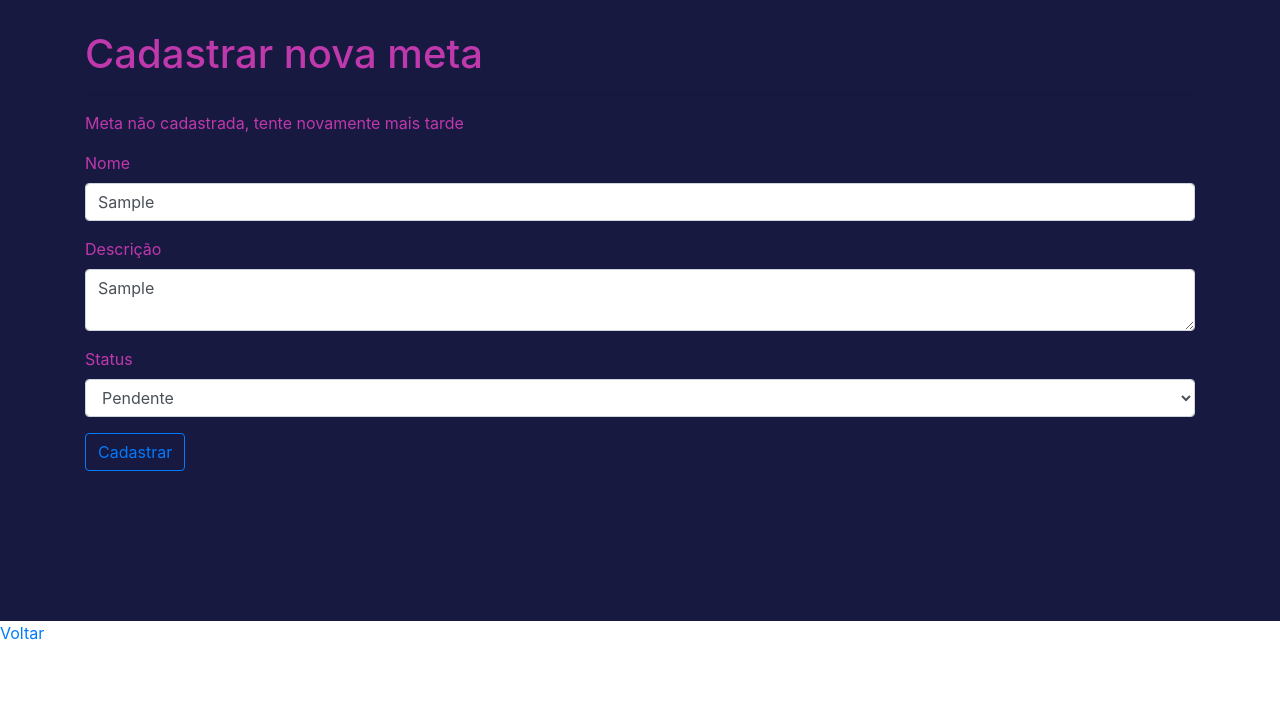
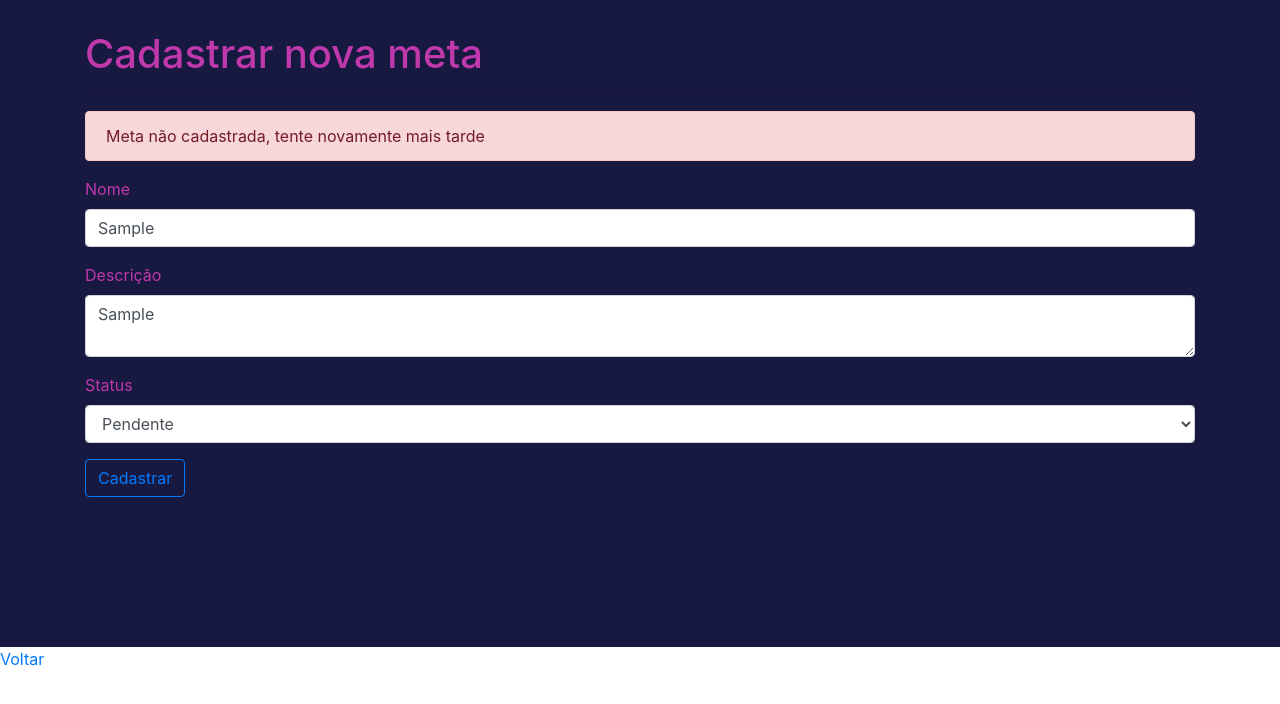
Before and after one commit to VitorBassDev/metas_celke_frontend, a Next.js app: page /cadastrar in a window 1280 px wide. Both pictures are taken after typing "Sample", "Sample" into the empty fields and a click on the button "Cadastrar". Shown: the top 704 px of the page. Built offline with nearby package versions, Linux system fonts and the light colour scheme; no server answers.

Commit message:
Add message return Return - Successs or Error

```diff
--- a/pages/cadastrar.js
+++ b/pages/cadastrar.js
@@ -8,6 +8,7 @@ import
   FormGroup,
   Label,
   Input,
+  Alert,
   } from 'reactstrap';
 
 function Cadastrar() {
@@ -94,8 +95,8 @@ function Cadastrar() {
         <h1>Cadastrar nova meta</h1>
         <hr/>
 
-        {response.type === 'error'? <p>{response.message} </p>: ""}
-        {response.type === 'success'? <p>{response.message} </p>: ""}
+        {response.type === 'error'? <Alert color="danger">{response.message} </Alert>: ""}
+        {response.type === 'success'? <Alert color="success">{response.message} </Alert>: ""}
 
         <Form onSubmit={sendMeta}>
 
```
